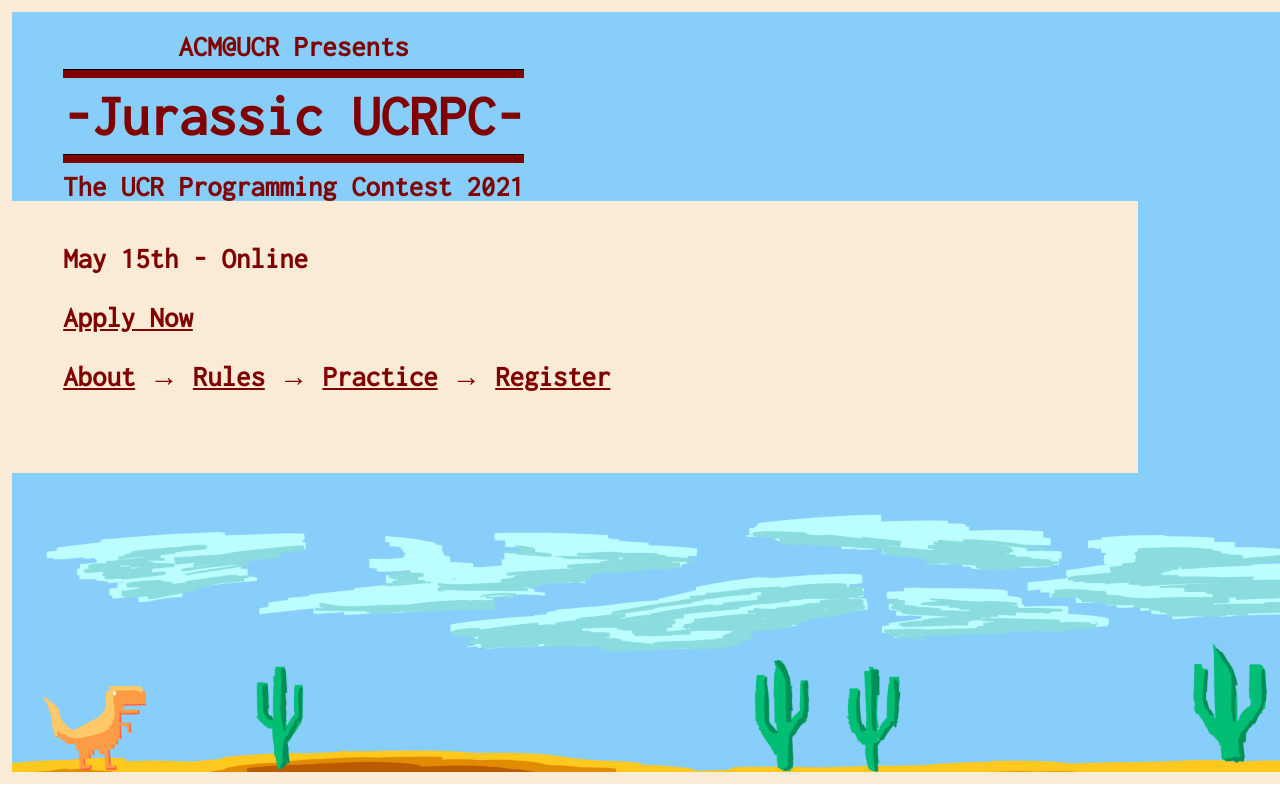
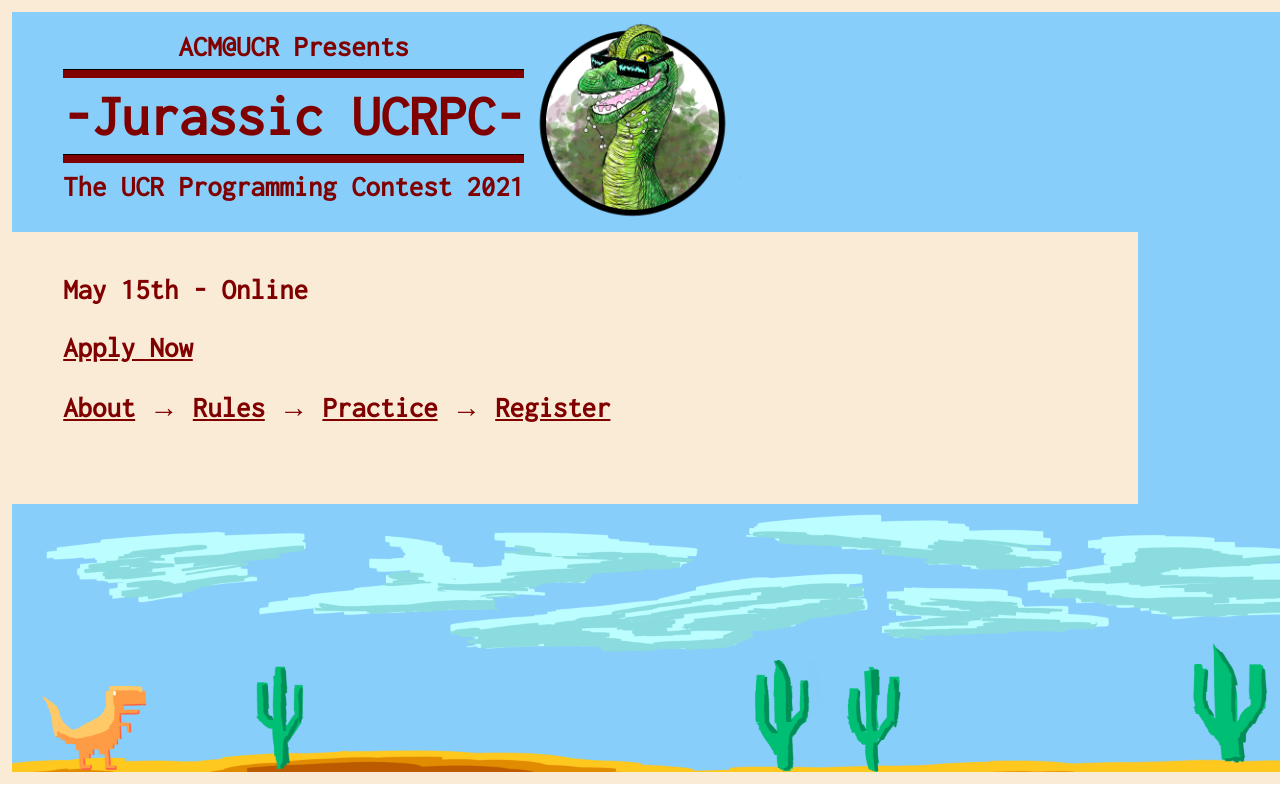
Before and after one commit to INeedAUniqueUsername/ucrpc.net, a plain HTML site: page index.html in a window 1280 px wide. Shown: the top 800 px of the page. Drawn offline with Linux system fonts and the light colour scheme.

Commit message:
add logo

```diff
--- a/index.html
+++ b/index.html
@@ -19,7 +19,7 @@
             animation-duration: 4s;
             animation-delay: 2s;
             animation-fill-mode: both;
-            background-image: url("Dino Background.png");
+            background-image: url("background.png");
             background-attachment: fixed;
             background-repeat: no-repeat;
             background-size: auto 100%;
@@ -128,6 +128,7 @@
                 <hr class="bar" />
                 <h3>The UCR Programming Contest 2021</h3>
             </div>
+            <img src="logo.png" style="height:27vh;" />
             <br style="clear:both; height:8vh;" />
             <div class="desc">
 
```
Also changed, not shown: background.png (renamed from Dino Background.png), logo.png (renamed from Prograssic Park Logo.png).
